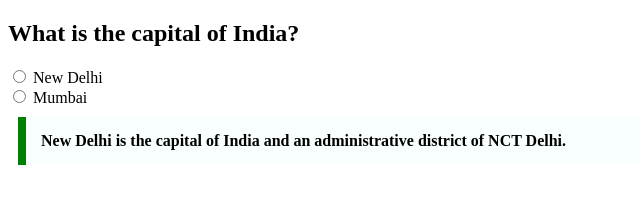
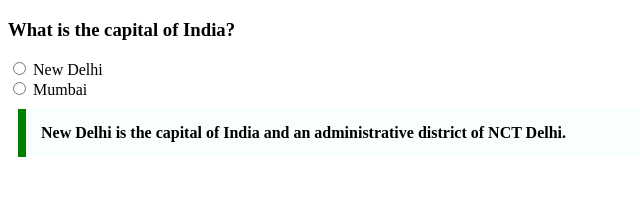
Before and after one commit to acciojob/trivia-Priyanka-frontend, a website: page main.html in a window 1280 px wide. Shown: the whole page, without its empty margins (0-640 px from the left). Drawn offline with Linux system fonts and the light colour scheme.

Commit message:
created a submission

```diff
--- a/main.html
+++ b/main.html
@@ -8,15 +8,15 @@
 
 <body>
 	<!-- the entire body must be written by student -->
-	<h2>What is the capital of India?</h2>
+	<h3>What is the capital of India?</h3>
 	<form>
-        <input type="radio" id="newdelhi" name="capital" value="New Delhi">
-        <label for="newdelhi">New Delhi</label>
+        <input type="radio" name="capital" value="New Delhi">
+        New Delhi
 
         <br>
 
-        <input type="radio" id="mumbai" name="capital" value="Mumbai">
-        <label for="mumbai">Mumbai</label>
+        <input type="radio" name="capital" value="Mumbai">
+        Mumbai
     </form>
 	<blockquote style='max-width: 600px; margin: 10px; padding: 15px; border-left: 8px solid green; background-color: #f8fffe; font-weight: bold'>
 		New Delhi is the capital of India and an administrative district of NCT Delhi.</blockquote>
```
